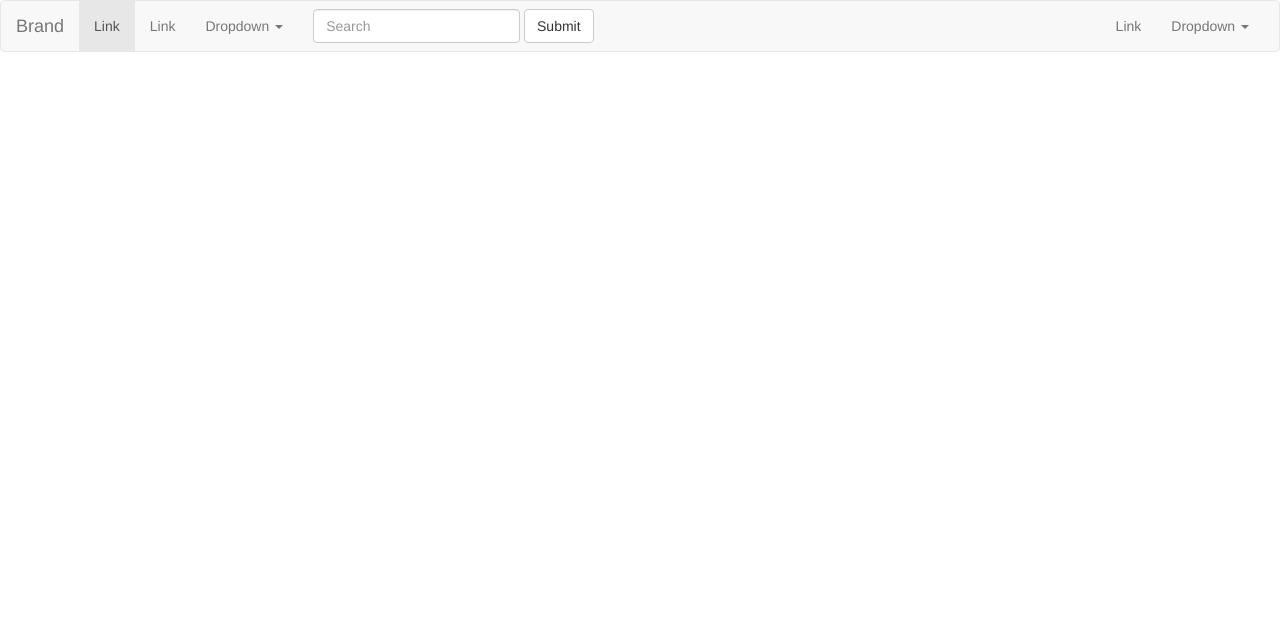
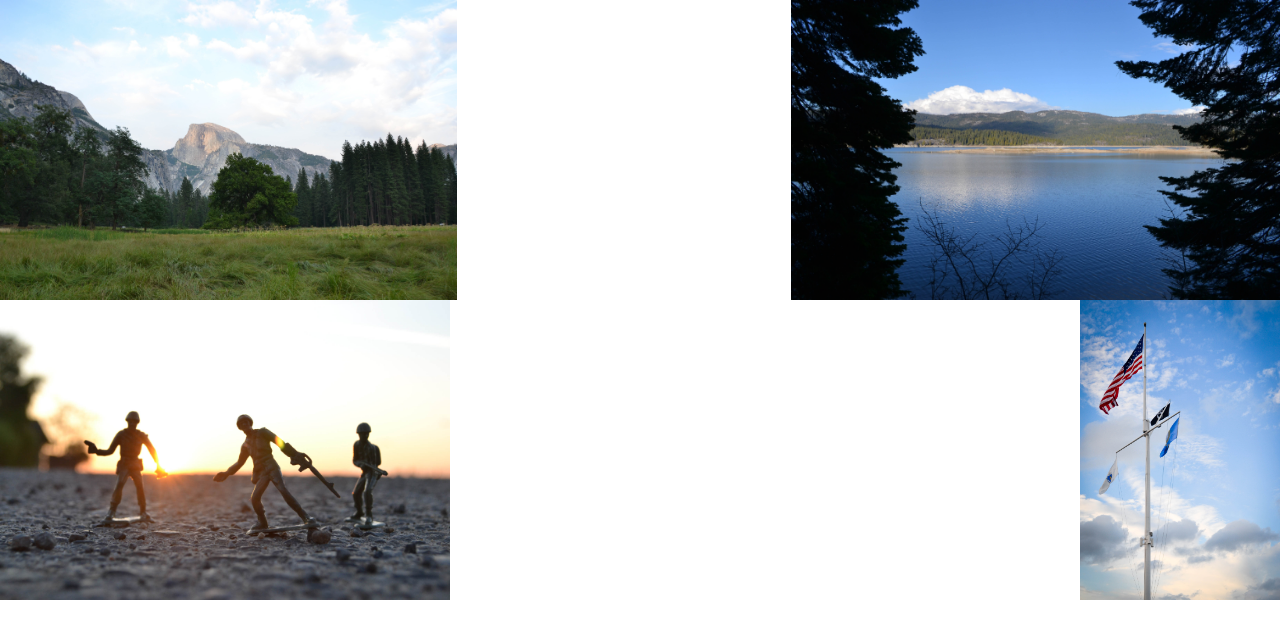
Before and after one commit to oscar-burgos/portfolio, a plain HTML site: page test.html in a window 1280 px wide. Drawn offline with nearby package versions, Linux system fonts and the light colour scheme.

Commit message:
organized image folder

```diff
--- /dev/null
+++ b/css/test.css
@@ -0,0 +1,9 @@
+.flex-container {
+  display: flex;
+  flex-wrap: wrap;
+  justify-content: space-between;
+}
+
+.flex-item img {
+  height: 300px;
+}
--- a/test.html
+++ b/test.html
@@ -6,61 +6,25 @@
   <meta http-equiv="X-UA-Compatible" content="ie=edge">
   <title>Document</title>
   <link rel="stylesheet" href="css/bootstrap.min.css">
+  <link rel="stylesheet" href="css/test.css">
 </head>
 <body>
-  <nav class="navbar navbar-default">
-    <div class="container-fluid">
-      <!-- Brand and toggle get grouped for better mobile display -->
-      <div class="navbar-header">
-        <button type="button" class="navbar-toggle collapsed" data-toggle="collapse" data-target="#bs-example-navbar-collapse-1" aria-expanded="false">
-          <span class="sr-only">Toggle navigation</span>
-          <span class="icon-bar"></span>
-          <span class="icon-bar"></span>
-          <span class="icon-bar"></span>
-        </button>
-        <a class="navbar-brand" href="#">Brand</a>
-      </div>
 
-      <!-- Collect the nav links, forms, and other content for toggling -->
-      <div class="collapse navbar-collapse" id="bs-example-navbar-collapse-1">
-        <ul class="nav navbar-nav">
-          <li class="active"><a href="#">Link <span class="sr-only">(current)</span></a></li>
-          <li><a href="#">Link</a></li>
-          <li class="dropdown">
-            <a href="#" class="dropdown-toggle" data-toggle="dropdown" role="button" aria-haspopup="true" aria-expanded="false">Dropdown <span class="caret"></span></a>
-            <ul class="dropdown-menu">
-              <li><a href="#">Action</a></li>
-              <li><a href="#">Another action</a></li>
-              <li><a href="#">Something else here</a></li>
-              <li role="separator" class="divider"></li>
-              <li><a href="#">Separated link</a></li>
-              <li role="separator" class="divider"></li>
-              <li><a href="#">One more separated link</a></li>
-            </ul>
-          </li>
-        </ul>
-        <form class="navbar-form navbar-left">
-          <div class="form-group">
-            <input type="text" class="form-control" placeholder="Search">
-          </div>
-          <button type="submit" class="btn btn-default">Submit</button>
-        </form>
-        <ul class="nav navbar-nav navbar-right">
-          <li><a href="#">Link</a></li>
-          <li class="dropdown">
-            <a href="#" class="dropdown-toggle" data-toggle="dropdown" role="button" aria-haspopup="true" aria-expanded="false">Dropdown <span class="caret"></span></a>
-            <ul class="dropdown-menu">
-              <li><a href="#">Action</a></li>
-              <li><a href="#">Another action</a></li>
-              <li><a href="#">Something else here</a></li>
-              <li role="separator" class="divider"></li>
-              <li><a href="#">Separated link</a></li>
-            </ul>
-          </li>
-        </ul>
-      </div><!-- /.navbar-collapse -->
-    </div><!-- /.container-fluid -->
-  </nav>
+  <div class="flex-container img-responsive">
+    <div class="flex-item">
+      <img src="img/photo/1.jpg" alt="1">
+    </div>
+    <div class="flex-item">
+      <img src="img/photo/2.jpg" alt="2">
+    </div>
+    <div class="flex-item">
+      <img src="img/photo/3.jpg" alt="3">
+    </div>
+    <div class="flex-item">
+      <img src="img/photo/5.jpg" alt="5">
+    </div>
+  </div>
+
   <!-- Scripts -->
 	<script src="https://ajax.googleapis.com/ajax/libs/jquery/1.11.3/jquery.min.js"></script>
   <script src="js/bootstrap.min.js"></script>
```
Also changed, not shown: graphic-design.html (+12 -12 lines), 1 other file.
